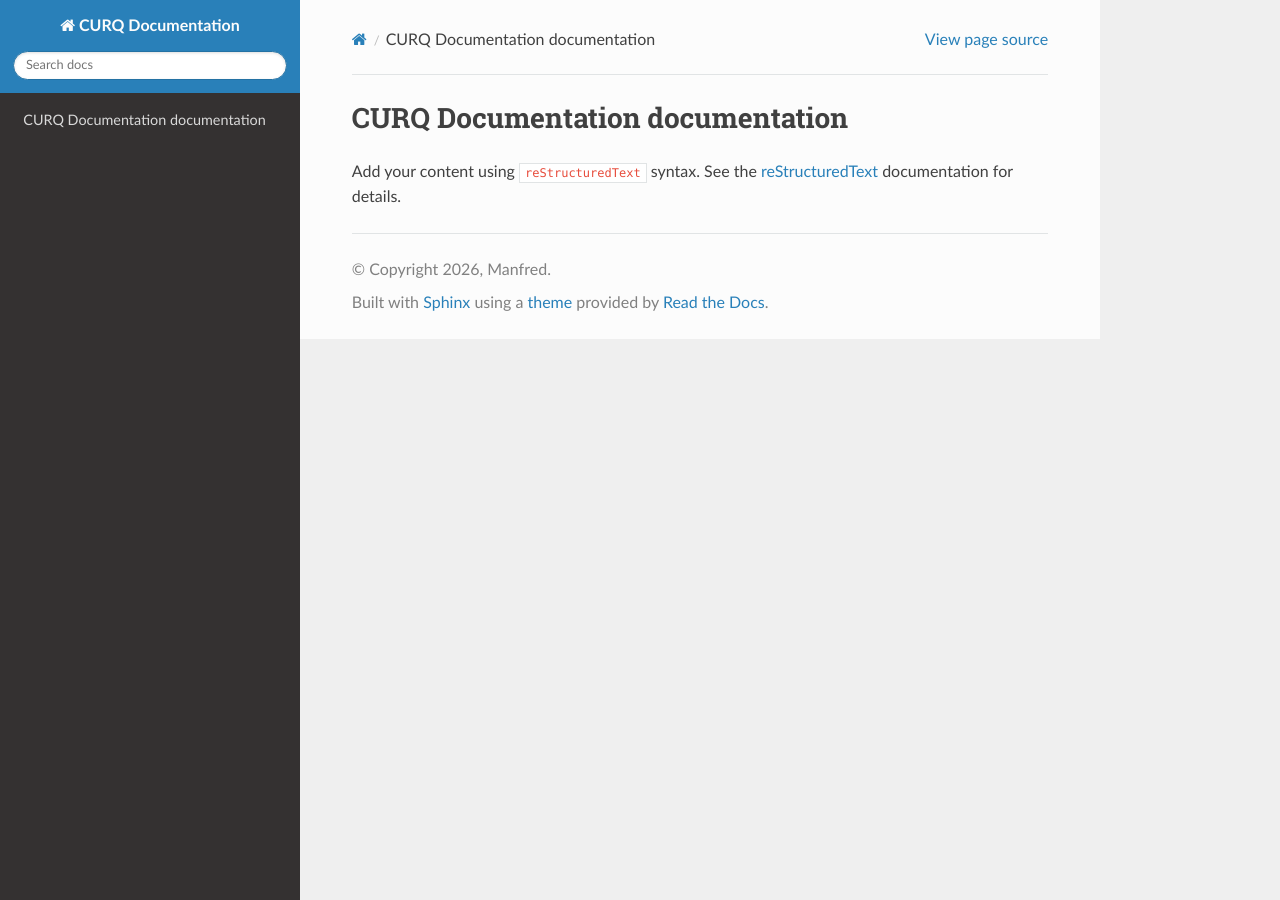
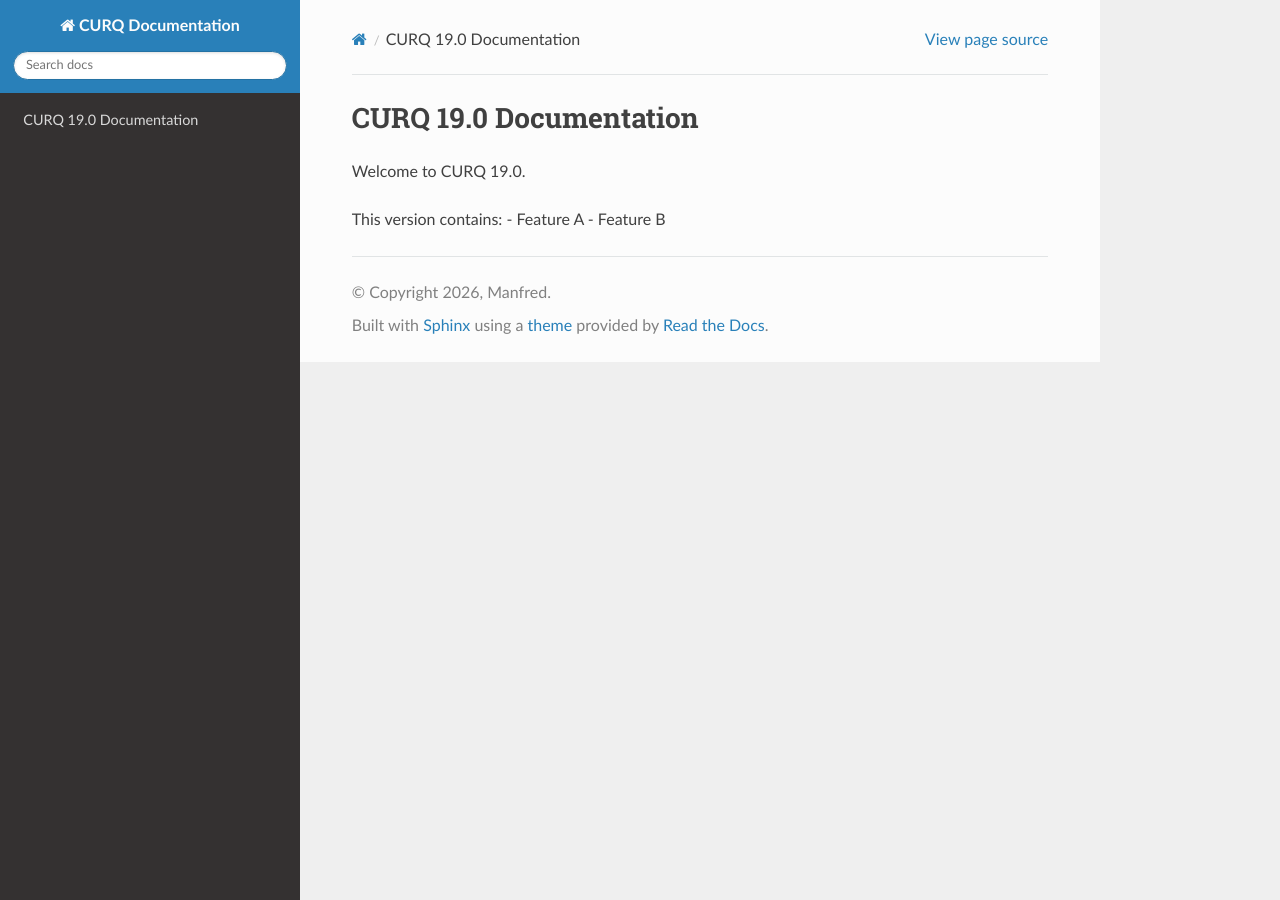
Before and after one commit to ManfredNelvin-Dev/sphinx-repo, a Sphinx documentation site: the page built from source/index.rst, in a window 1280 px wide. Built offline with Sphinx 7.4.7 and the Read the Docs theme 3.1.0, drawn with Linux system fonts in a browser that asks for light colours.

Commit message:
Update 19.0 documentation

```diff
--- a/source/index.rst
+++ b/source/index.rst
@@ -1,16 +1,8 @@
-.. CURQ Documentation documentation master file, created by
-   sphinx-quickstart on Fri Sep 25 07:48:05 2026.
-   You can adapt this file completely to your liking, but it should at least
-   contain the root `toctree` directive.
+CURQ 19.0 Documentation
+=======================
 
-CURQ Documentation documentation
-================================
+Welcome to CURQ 19.0.
 
-Add your content using ``reStructuredText`` syntax. See the
-`reStructuredText <https://www.sphinx-doc.org/en/master/usage/restructuredtext/index.html>`_
-documentation for details.
-
-
-.. toctree::
-   :maxdepth: 2
-   :caption: Contents:
+This version contains:
+- Feature A
+- Feature B
```
